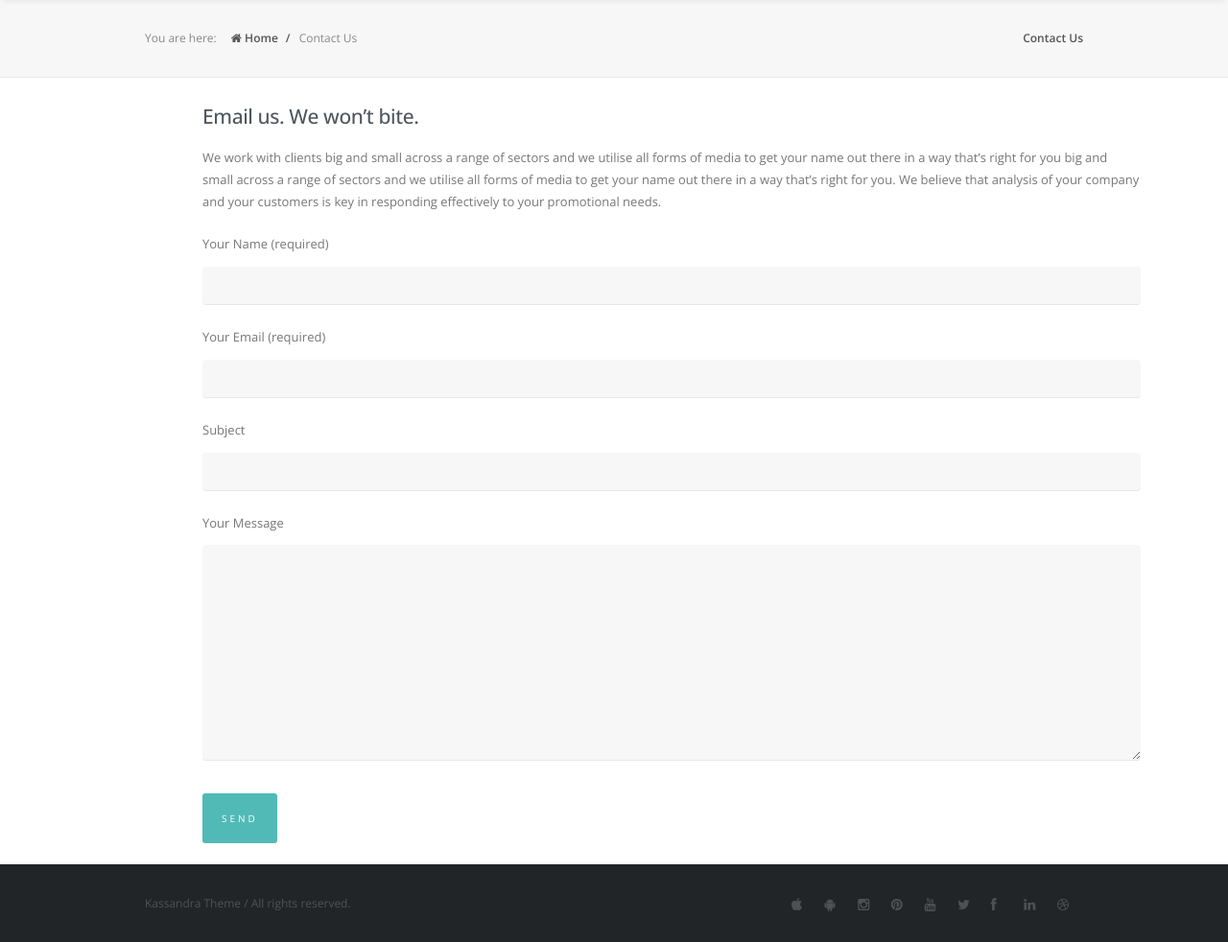
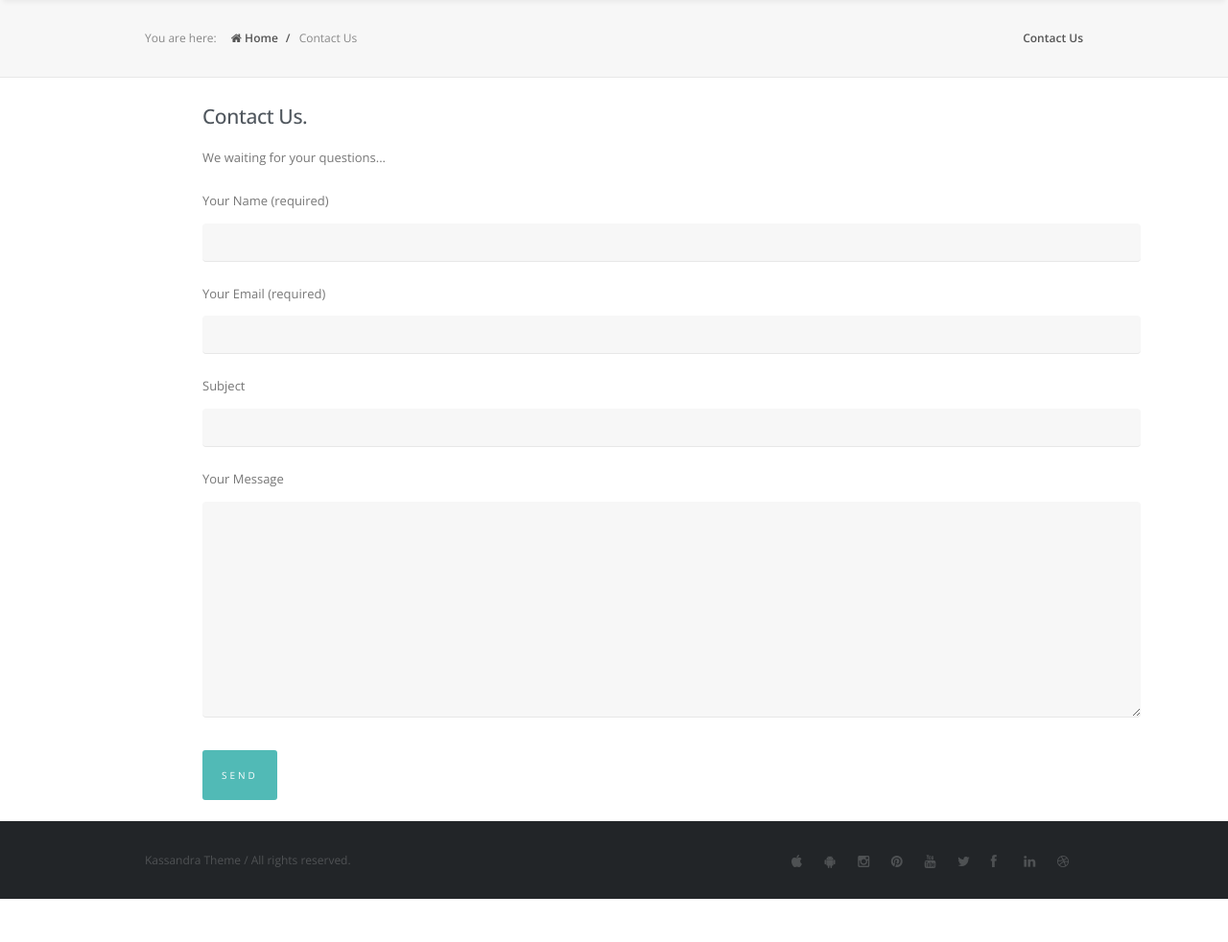
Before and after one commit to tonyukuk-software/kassandraproject, a Django app: page /contact_us/ in a window 1280 px wide. Shown: the part 131-1113 px from the top of the page at 96% size. After the commit the page ends 1068 px from the top, so only its background shows below. Run offline with Django 3.2, Linux system fonts and the light colour scheme; parts of the project's set-up code (start-up, migrations or seed data) failed here and were passed over; some libraries are stand-ins or nearby versions.

Commit message:
template fix

```diff
--- a/kassandraproject/templates/contact_us.html
+++ b/kassandraproject/templates/contact_us.html
@@ -44,18 +44,12 @@
 
                                     <div class="wpb_text_column wpb_content_element ">
                                         <div class="wpb_wrapper">
-                                            <h2>Email us. We won’t bite.</h2>
+                                            <h2>Contact Us.</h2>
 
                                             <div id="tab-1380623590-1-59" role="tabpanel">
                                                 <div>
                                                     <div>
-                                                        <p>We work with clients big and small across a range of sectors
-                                                            and we utilise all forms of media to get your name out there
-                                                            in a way that’s right for you big and small across a range
-                                                            of sectors and we utilise all forms of media to get your
-                                                            name out there in a way that’s right for you. We believe
-                                                            that analysis of your company and your customers is key in
-                                                            responding effectively to your promotional needs.</p>
+                                                        <p>We waiting for your questions...</p>
                                                     </div>
                                                 </div>
                                             </div>
--- a/kassandraproject/views.py
+++ b/kassandraproject/views.py
@@ -71,7 +71,7 @@ def contact_us(request):
                 message = request.POST.get('message')
 
                 mailgun_operator = mailgun()
-                mailgun_operator.send_mail('se.cemkiy@gmail.com', name + message + email, subject)
+                mailgun_operator.send_mail('se.cemkiy@gmail.com', "name:" + name + " " + "email:" + email + " " + "subject:" + subject + " " + "message:" + message)
             except Exception as e:
                 print e
                 return HttpResponseRedirect('/sorry')
--- a/member/templates/new_member.html
+++ b/member/templates/new_member.html
@@ -43,7 +43,7 @@
 
                                     <div class="wpb_text_column wpb_content_element ">
                                         <div class="wpb_wrapper">
-                                            <h2>Login</h2>
+                                            <h2>Sign Up</h2>
 
                                             <div id="tab-1380623590-1-59" role="tabpanel">
                                                 <div>
--- a/templates/mail_forgotten_password.html
+++ b/templates/mail_forgotten_password.html
@@ -17,7 +17,7 @@
         New Password: <strong style="font-weight: bold">{{ password }}</strong>
     </p>
     <p style="Margin-top: 0;color: #565656;font-family: Georgia,serif;font-size: 16px;line-height: 25px;Margin-bottom: 24px">
-        You can log in using your new password to <a href="http://127.0.0.1/accounts/login/">Kassandra Project</a>.
+        You can log in using your new password to <a href="http://www.kassandraproject.com/accounts/login/">Kassandra Project</a>.
     </p>
 {% endblock %}
 
--- a/templates/mail_user_activation.html
+++ b/templates/mail_user_activation.html
@@ -15,7 +15,7 @@
     </p>
     <p style="Margin-top: 0;color: #565656;font-family: Georgia,serif;font-size: 16px;line-height: 25px;Margin-bottom: 24px">
         Email: <strong style="font-weight: bold">{{ email }}</strong><br/>
-        Activation: <strong style="font-weight: bold"><a href="http://127.0.0.1/member/user_activation/{{ activation_code }}">{{ activation_code }}</a></strong>
+        Activation: <strong style="font-weight: bold"><a href="http://www.kassandraproject.com/member/user_activation/{{ activation_code }}">{{ activation_code }}</a></strong>
     </p>
 
 {% endblock %}
```
